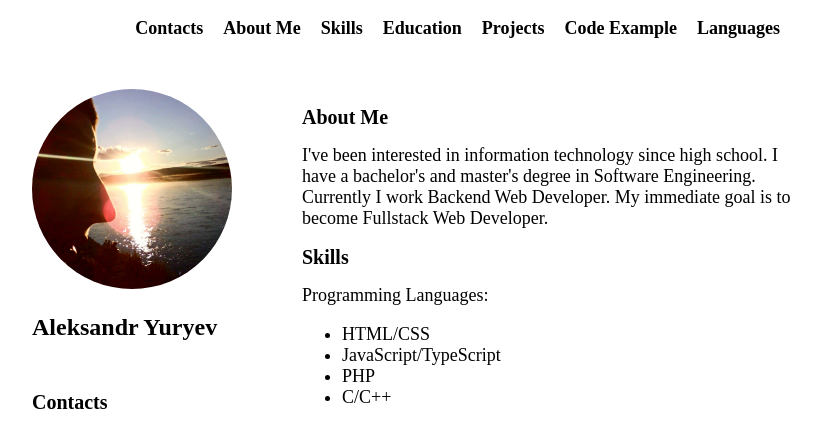
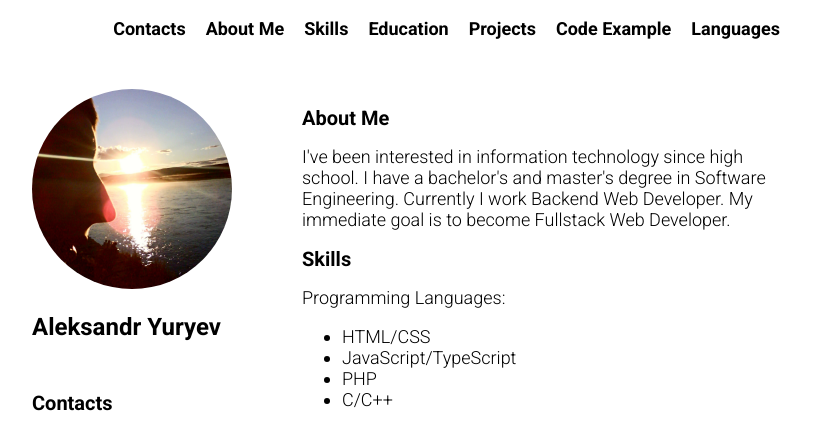
Before and after one commit to aleksandryuryev/rsschool-cv, a plain HTML site: page index.html in a window 1280 px wide. Shown: the top 428 px of the page, without its empty margins (224-1052 px from the left). Drawn offline with Linux system fonts and the light colour scheme.

Commit message:
feat: add roboto font

```diff
--- a/index.html
+++ b/index.html
@@ -5,6 +5,8 @@
     <meta name="robots" content="noarchive">
     <meta name="robots" content="noindex, nofollow">
     <title>CV</title>
+    <link rel="preconnect" href="https://fonts.gstatic.com">
+    <link href="https://fonts.googleapis.com/css2?family=Roboto:wght@100;300;500;700&display=swap" rel="stylesheet">
     <link rel="stylesheet" href="styles/main.css">
   </head>
   <body>
--- a/styles/main.css
+++ b/styles/main.css
@@ -2,6 +2,8 @@ body {
   max-width: 768px;
   margin: auto;
   font-size: 18px;
+  font-family: 'Roboto', sans-serif;
+  font-weight: 300;
 }
 
 header {
```
